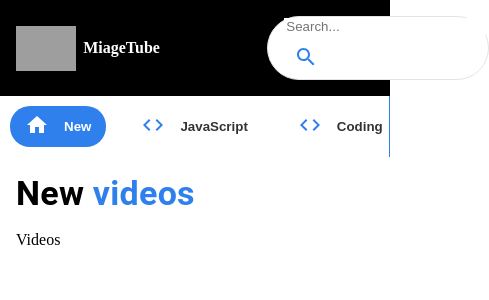
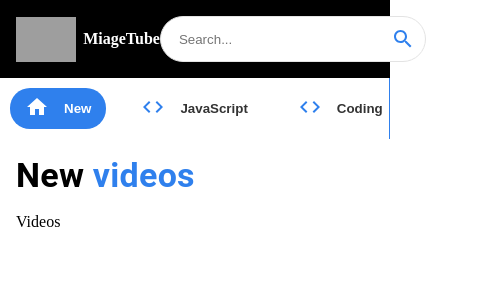
Before and after one commit to Kodians/video-player-client, a Next.js app: page /videos in a window 390 px wide. Shown: the top 300 px of the page, 489 px wide, since content can reach past the window. Built offline with nearby package versions, Linux system fonts and the light colour scheme; grey boxes are pictures that could not be loaded.

Commit message:
responsive searchbar

```diff
--- a/components/Navbar.tsx
+++ b/components/Navbar.tsx
@@ -21,9 +21,14 @@ const Navbar = () => (
       </Link>
     </NextLink>
     <strong style={{ color: 'white', marginLeft: '2%' }}>MiageTube</strong>
-    <div style={{ marginLeft: '30%' }}>
+    <Grid
+      container
+      // columns={{ xs: 4, sm: 8, md: 12 }}
+      alignItems="center"
+      justifyContent="center"
+    >
       <SearchBar />
-    </div>
+    </Grid>
   </Stack>
 );
 
--- a/components/SearchBar.tsx
+++ b/components/SearchBar.tsx
@@ -26,6 +26,8 @@ const SearchBar = () => {
         pl: 2,
         boxShadow: 'none',
         mr: { sm: 5 },
+        display: 'flex',
+        alignItems: 'center',
       }}
     >
       <input
```
Also changed, not shown: 2 other files (tests, documents, lock files or other folders).
